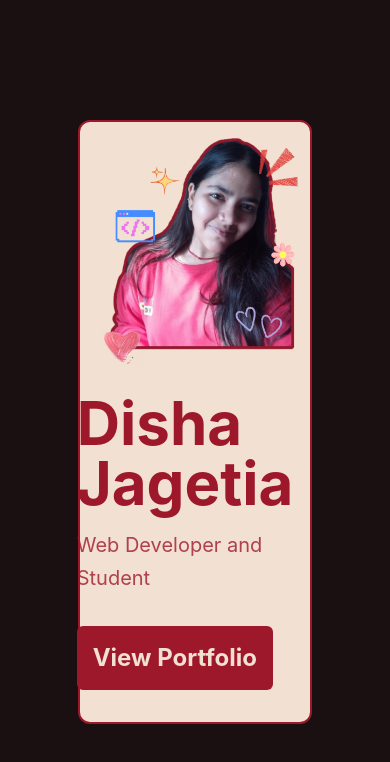
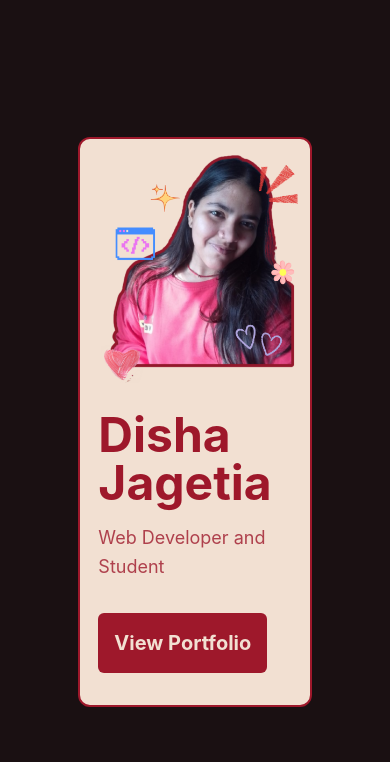
Before and after one commit to dish982/portfolio-disha, a React (Vite) app: page / in a window 390 px wide. Shown: the top 762 px of the page. Built offline with nearby package versions, Linux system fonts and the light colour scheme.

Commit message:
Fixed Landing page issue - Mobile responsiveness

```diff
--- a/src/LandingPage.jsx
+++ b/src/LandingPage.jsx
@@ -14,14 +14,14 @@ function LandingPage({ onEnter }) {
 
         {/* Right: Intro Text */}
         <div className="p-5">
-          <h1 className="text-6xl font-bold text-red-wine pr-5">Disha Jagetia</h1>
-          <p className="text-xl text-red-wine/80 mt-4 max-w-sm leading-relaxed">
+          <h1 className="text-5xl md:text-6xl font-bold text-red-wine pr-5">Disha Jagetia</h1>
+          <p className="text-lg md:text-xl text-red-wine/80 mt-4 max-w-sm leading-relaxed">
             Web Developer and Student
           </p>
 
           {/* Action Link */}
           <button onClick={onEnter}
-            className="mt-8 px-4 py-4 text-2xl font-bold text-oat-milk rounded-md transition-all bg-red-wine hover:bg-oat-milk hover:text-red-wine hover:border-2">
+            className="mt-8 px-4 py-4 text-xl md:text-2xl font-bold text-oat-milk rounded-md transition-all bg-red-wine hover:bg-oat-milk hover:text-red-wine hover:border-2">
             View Portfolio
           </button>
         </div>
```
